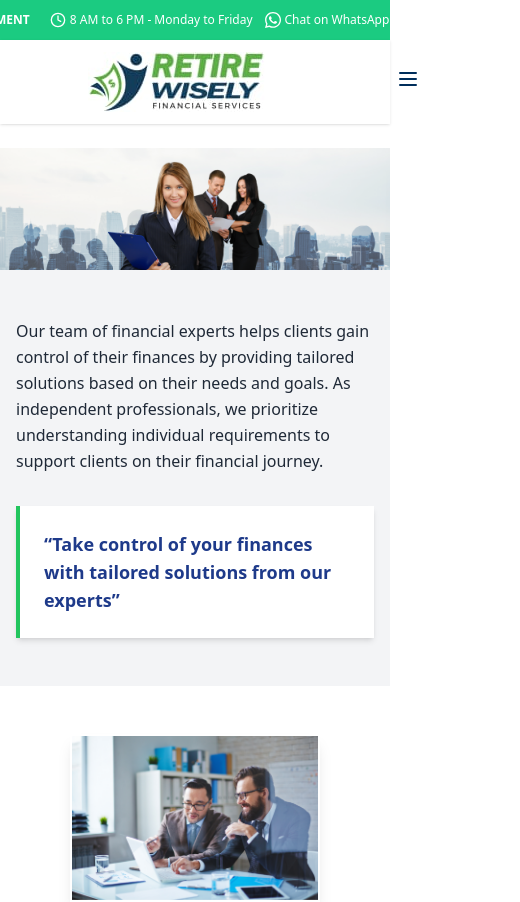
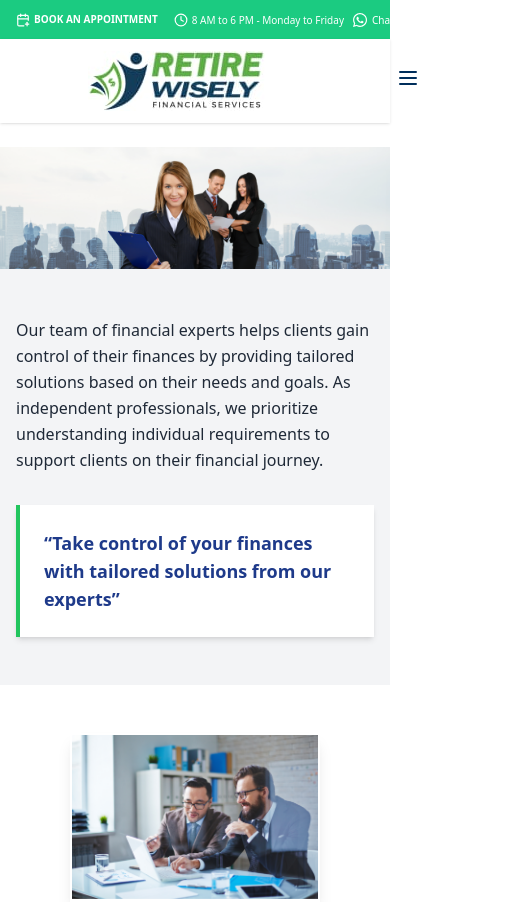
Before and after one commit to nirajsai1/retire_wisely, a React (Create React App) app: page / in a window 390 px wide. Shown: the top 902 px of the page, 520 px wide, since content can reach past the window. Built offline with nearby package versions, Linux system fonts and the light colour scheme.

Commit message:
Changes made to app.js

```diff
--- a/src/App.js
+++ b/src/App.js
@@ -64,26 +64,46 @@ const toggleMobileDropdown = () => setMobileDropdownOpen(!mobileDropdownOpen);
   const defaultClass = "[#002E5B]";
   return (
       <div>
-       <div className="bg-[#1bcb81] p-2 md:p-3 flex justify-center items-center gap-3 md:gap-8 text-white text-xs md:text-sm w-full z-10">
-
+         {/* Desktop Version */}
+      <div className="hidden md:flex bg-[#1bcb81] p-3 justify-center items-center gap-8 text-white text-sm w-full z-10">
         <div
-    className="flex items-center px-2 md:px-4 py-1 md:py-2 cursor-pointer transition hover:bg-[#002E5B] hover:rounded-xl hover:border hover:border-[#002E5B] whitespace-nowrap"
+          className="flex items-center px-4 py-2 cursor-pointer transition hover:bg-[#002E5B] hover:rounded-xl hover:border hover:border-[#002E5B] whitespace-nowrap"
           onClick={() => navigate('/baa')}
         >
-    <CalendarPlus className="text-white w-4 h-4 md:w-5 md:h-5" />
-    <span className="font-semibold pl-2 md:pl-3 text-white">BOOK APPOINTMENT</span>
+          <CalendarPlus className="text-white w-5 h-5" />
+          <span className="font-semibold pl-3 text-white">BOOK APPOINTMENT</span>
         </div>
 
-  <div className="flex items-center gap-1 md:gap-2 whitespace-nowrap">
-    <Clock className="w-4 h-4 md:w-5 md:h-5" />
+        <div className="flex items-center gap-2 whitespace-nowrap">
+          <Clock className="w-5 h-5" />
           <p>8 AM to 6 PM - Monday to Friday</p>
         </div>
 
         <div className="flex items-center whitespace-nowrap">
-    <FaWhatsapp className="w-5 h-5 md:w-7 md:h-7 pr-1 md:pr-2" />
-    <p className="">Chat on WhatsApp with +1 (484) 467-4744</p>
+          <FaWhatsapp className="w-7 h-7 pr-2" />
+          <p>Chat on WhatsApp with +1 (484) 467-4744</p>
+        </div>
       </div>
 
+      {/* Mobile Version */}
+      <div className="flex md:hidden bg-[#1bcb81] px-2 py-2 items-center gap-2 text-white text-[10px] w-full overflow-x-auto whitespace-nowrap scrollbar-none">
+        <div
+          className="flex items-center px-2 py-1 cursor-pointer transition hover:bg-[#002E5B] hover:rounded-lg hover:border hover:border-[#002E5B]"
+          onClick={() => navigate('/baa')}
+        >
+          <CalendarPlus className="text-white w-3.5 h-3.5" />
+          <span className="font-semibold pl-1">BOOK AN APPOINTMENT</span>
+        </div>
+
+        <div className="flex items-center gap-1">
+          <Clock className="w-3.5 h-3.5" />
+          <p className="leading-none">8 AM to 6 PM - Monday to Friday</p>
+        </div>
+
+        <div className="flex items-center gap-1">
+          <FaWhatsapp className="w-4 h-4" />
+          <p className="leading-none">Chat on WhatsApp with +1 (484) 467-4744</p>
+        </div>
       </div><div className="sticky top-0 bg-white shadow z-20 text-[#002E5B]">
   <div className="flex items-center justify-between max-w-screen-xl mx-auto px-6 py-3 text-[#002E5B]">
     {/* Logo */}
```
Lines whose indentation alone changed are shown as unchanged.
